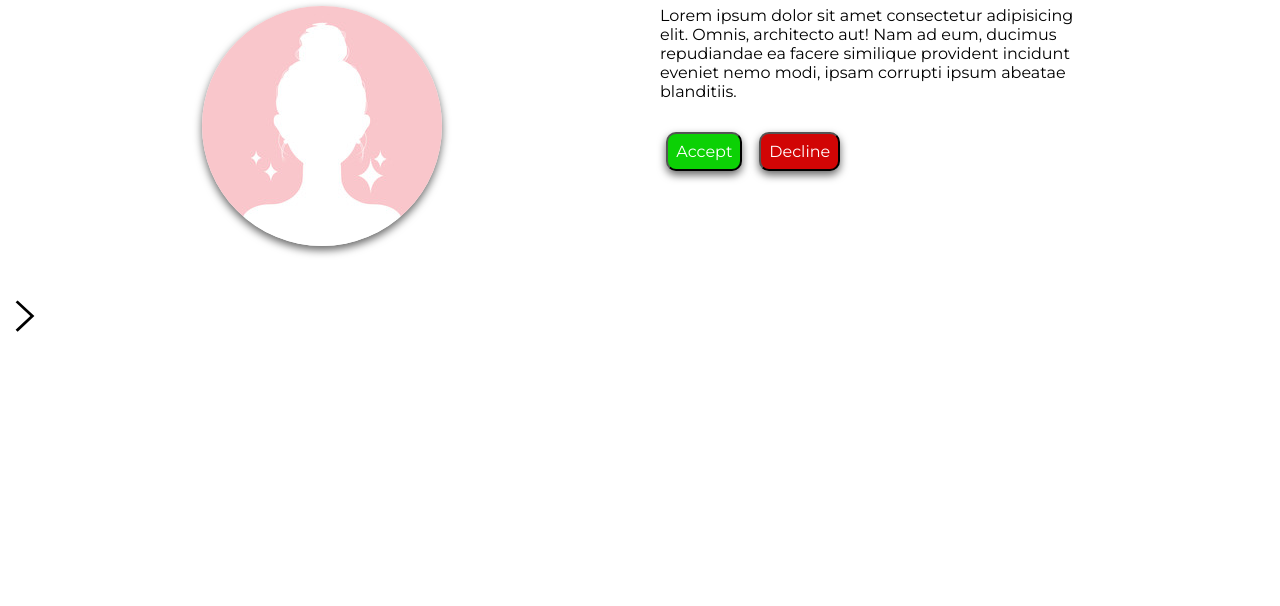
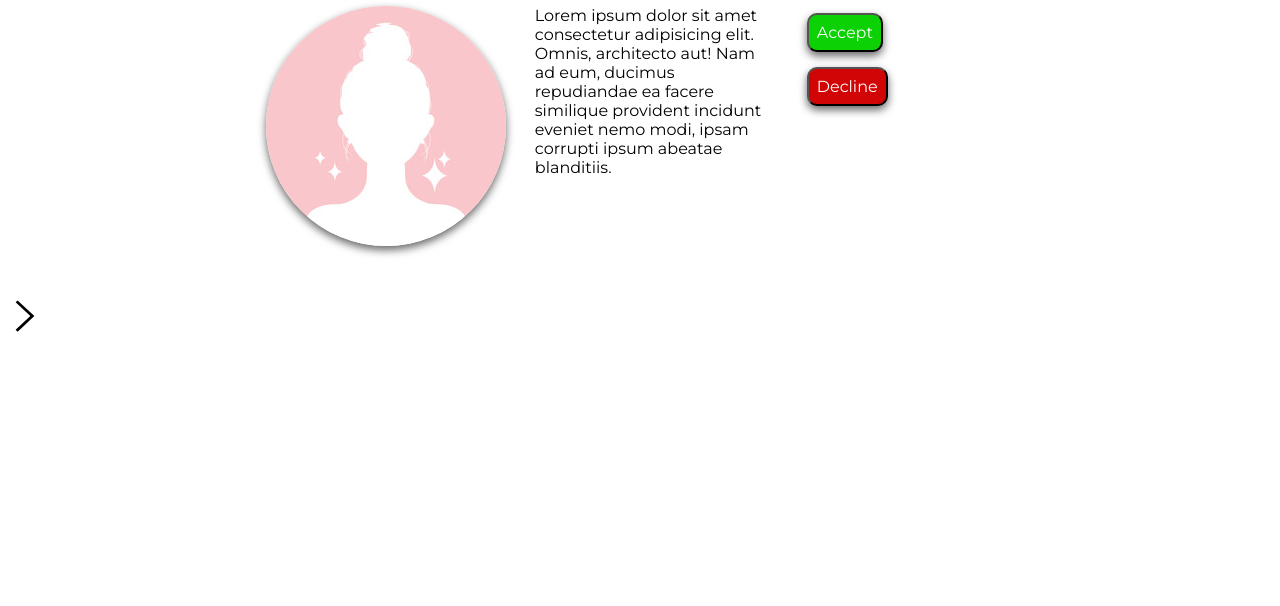
Before and after one commit to StephenAraka/Free-Mentors, a plain HTML site: page pages/view-request-info.html in a window 1280 px wide. Shown: the part 194-800 px from the top of the page. Drawn offline with Linux system fonts and the light colour scheme.

Commit message:
style:position content

```diff
--- a/assets/css/view-mentor.css
+++ b/assets/css/view-mentor.css
@@ -69,7 +69,7 @@ header {
 }
 
 .main {
-    width: 70%;
+    width: 60%;
     margin: auto;
     transition: 0.5s;
     padding-top: 20px;
@@ -143,10 +143,10 @@ div.buttons-div {
 .content {
     /* webkit = Chrome, Opera, Edge  */
     /* Moz = Mozilla */
-    -webkit-column-gap: 10px;
-    -moz-column-gap: 20px;
-    column-gap: 20px;
-    -webkit-columns: 2;
-    -moz-columns: 2;
-    columns: 2;
+    -webkit-column-gap: 5%  ;
+    -moz-column-gap: 5%;
+    column-gap: 5%;
+    -webkit-columns: 3;
+    -moz-columns: 3;
+    columns: 3;
 }
--- a/js/mentor.js
+++ b/js/mentor.js
@@ -7,7 +7,7 @@ const openMenu = () => {
 
 const closeMenu = () => {
     document.getElementById("side-menu").style.marginLeft = '-250px';
-    document.getElementById("main").style.marginLeft = '0';
+    document.getElementById("main").style.marginLeft = 'auto';
     document.getElementById("expandArrow").style.marginLeft = '0';
     document.body.style.backgroundColor = '#fff';
 }
--- a/pages/view-request-info.html
+++ b/pages/view-request-info.html
@@ -21,8 +21,7 @@
         <div id="side-menu" class="side-menu" onmouseleave="closeMenu()">
             <ul>
                 <!-- <li><img class="logo" src="../assets/img/logo.svg" alt="FreeMentorsLogo"></li> -->
-                <li><a class="active" href="#">View Mentors</a></li>
-                <li><a href="#">Session Requests</a></li>
+                <li><a href="#" class="active">Session Requests</a></li>
                 <li><a href="#">Session History</a></li>
             </ul>
         </div>
```
